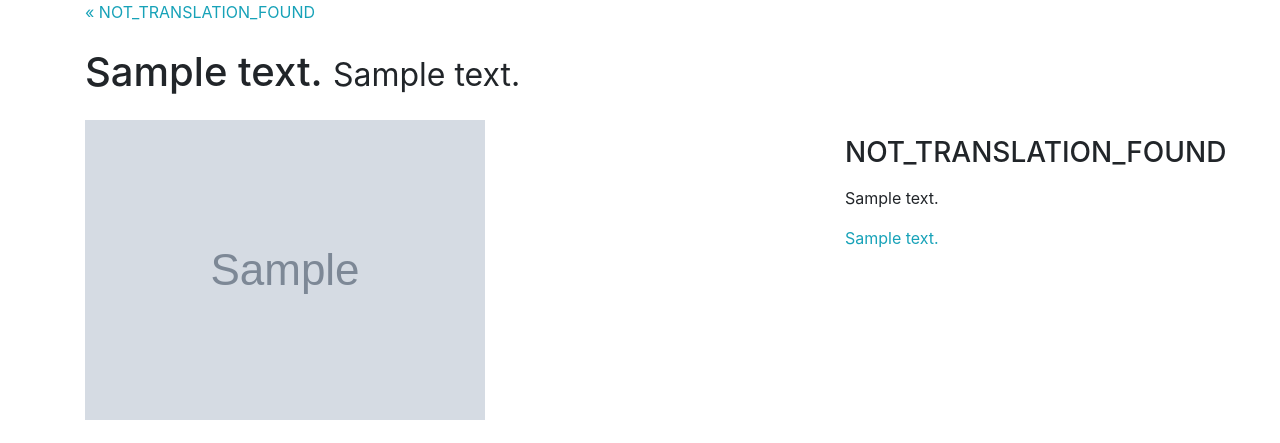
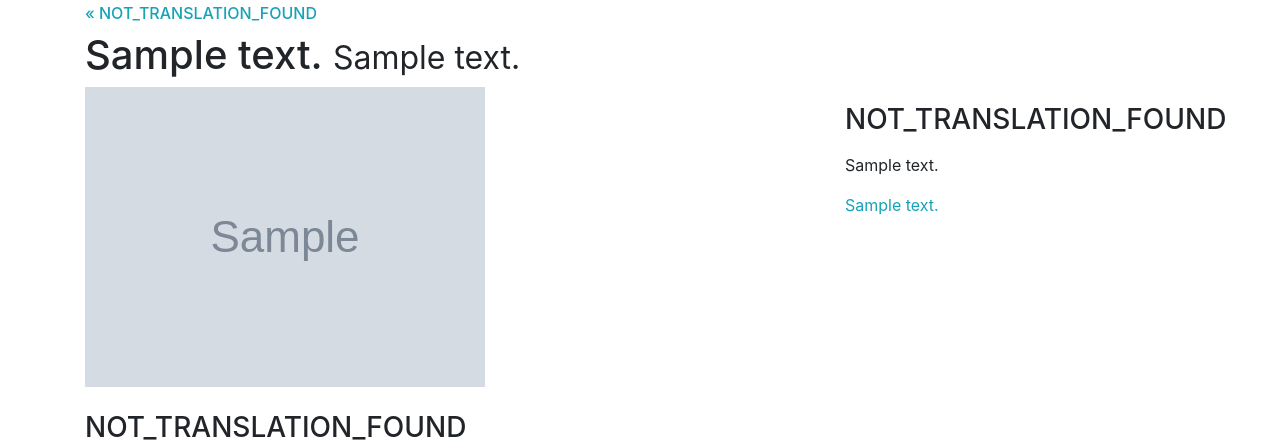
Before and after one commit to Redysz/portfolio-test-project, a Django app: page /projects/1/ in a window 1280 px wide. Shown: the part 56-499 px from the top of the page. Run offline with Django 3.2, Linux system fonts and the light colour scheme; tables that the repository leaves empty hold one stand-in row (values such as "Sample post"); grey boxes marked "Sample" are stand-in pictures; some libraries are stand-ins or nearby versions.

Commit message:
Projects and details improvements.

```diff
--- a/projects/templates/projects/allprojects.html
+++ b/projects/templates/projects/allprojects.html
@@ -10,7 +10,9 @@
         {% for project in projects %}
         <div class="col-md-4">
           <div class="card mb-4 shadow-sm">
-            <img class="img-fluid" src="{{ project.image.url }} " width="100%" height="225"/>
+            <a href="{% url 'project_detail' project.id %}" class="text-info">
+              <img class="img-fluid" src="{{ project.image.url }} " width="100%" height="225"/>
+            </a>
             <div class="card-body">
               <h5 class="card-title" style="color: #000000; font-weight: bold;">{{ project.title }}</h5>
               <p class="card-text">{{ project.short_description }}</p>
--- a/projects/templates/projects/detail.html
+++ b/projects/templates/projects/detail.html
@@ -3,8 +3,8 @@
 {% block content %}
 
 <div class="container">
-  <a href="javascript:history.back()" class="text-info">« {{ translations.BackToProjects }}</a>
-  <h1 class="my-4">{{ project.title }}
+  <a href="javascript:history.back()" class="text-info"><h6 class="pt-1">« {{ translations.BackToProjects }}</h6></a>
+  <h1 class="my-2">{{ project.title }}
     <small>{% if project.second_title %}{{ project.second_title }}{% endif %}</small>
   </h1>
 
```
